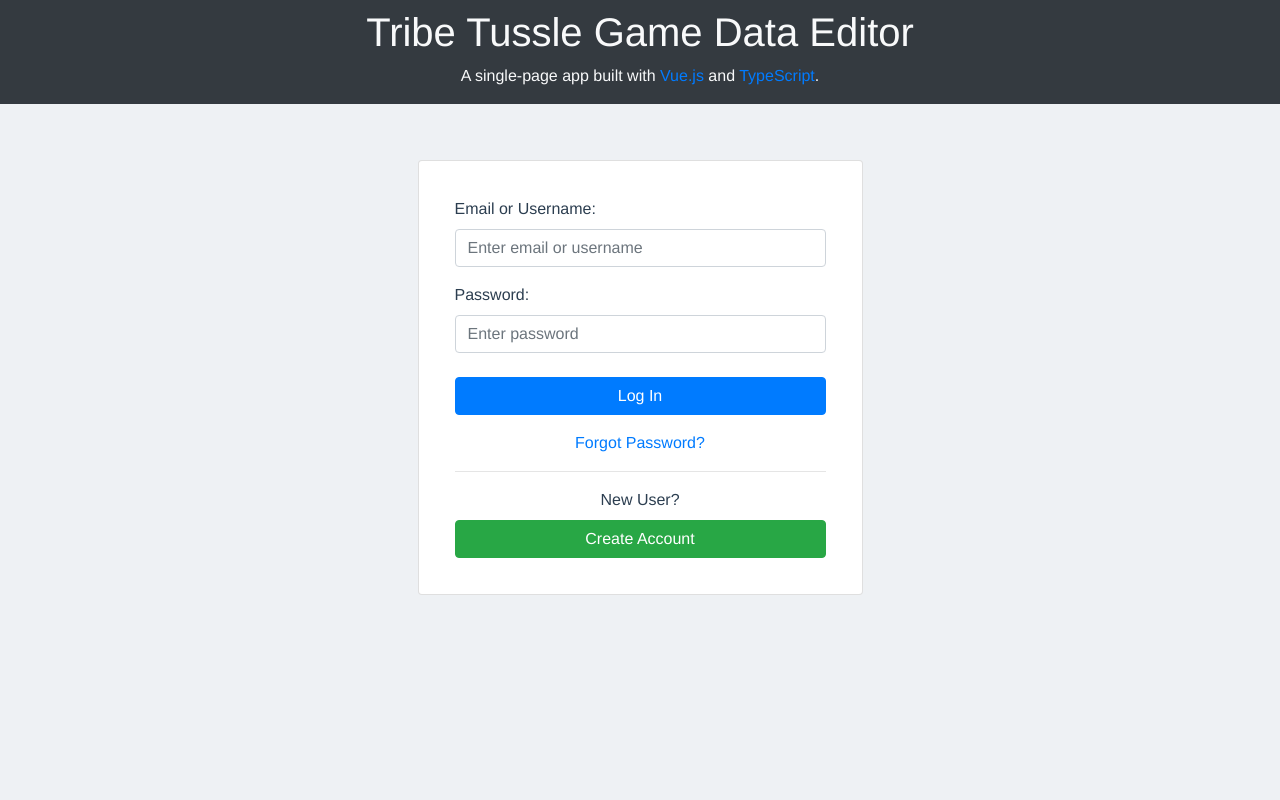
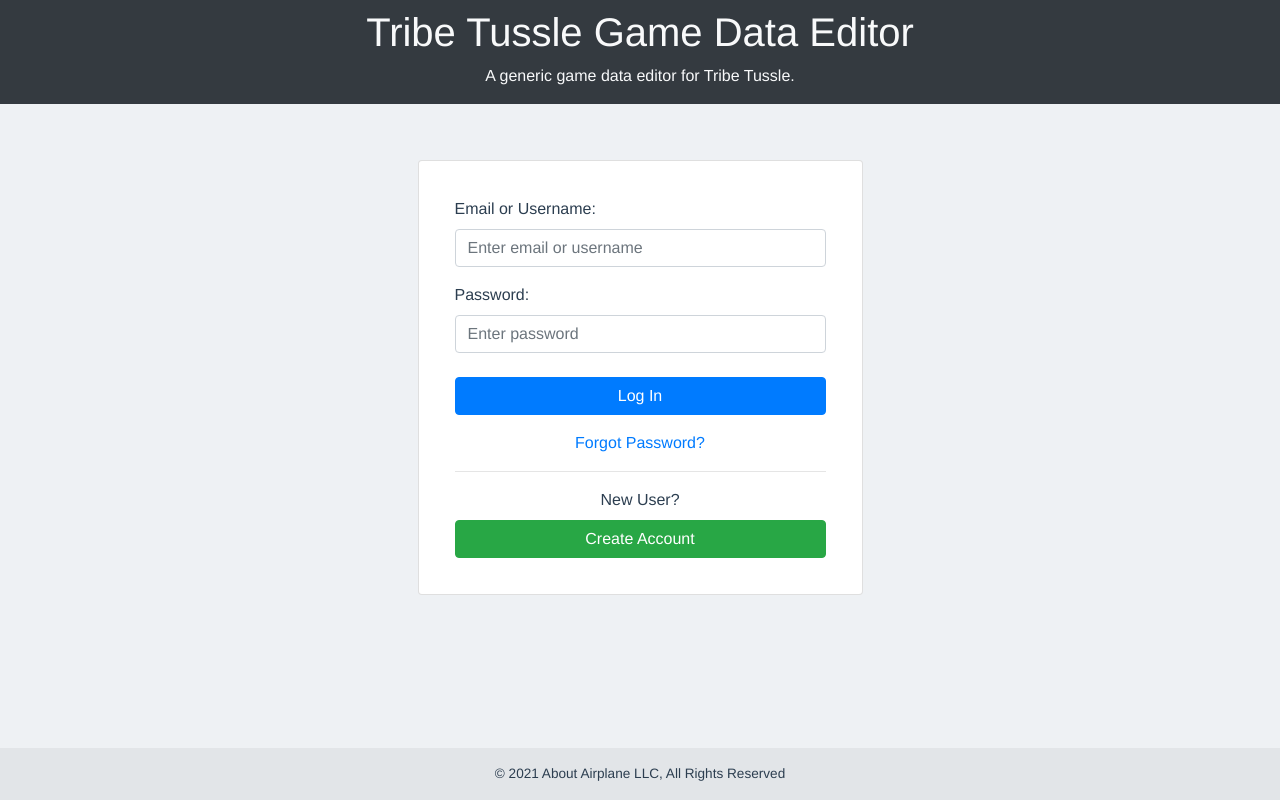
Before and after one commit to lmanco/TribeTussleGameDataEditor, a Vue app in the folder TribeTussleGameDataEditor.Web/: page /login in a window 1280 px wide. Built offline with nearby package versions, Linux system fonts and the light colour scheme; what vue-mq would draw is missing.

Commit message:
Update app tagline and add copyright footer

```diff
--- a/TribeTussleGameDataEditor.Web/src/App.vue
+++ b/TribeTussleGameDataEditor.Web/src/App.vue
@@ -1,6 +1,11 @@
 <template>
     <div id="app">
-        <router-view/>
+        <div id="content">
+            <router-view />
+        </div>
+        <footer class="text-center p-3" style="background-color: rgba(0, 0, 0, 0.05);">
+            &copy; 2021 About Airplane LLC, All Rights Reserved
+        </footer>
     </div>
 </template>
 
@@ -42,6 +47,10 @@
         -webkit-font-smoothing: antialiased;
         -moz-osx-font-smoothing: grayscale;
         color: #2c3e50;
+
+       display: flex;
+       flex-direction: column;
+       min-height: 100vh;
     }
 
     #nav {
@@ -60,4 +69,13 @@
     body {
         background-color: #EEF1F4 !important;
     }
+
+    div#content {
+        flex-grow: 1;
+    }
+
+    footer {
+        margin-top: 12px;
+        font-size: 0.85rem;
+    }
 </style>
--- a/TribeTussleGameDataEditor.Web/src/views/Login.vue
+++ b/TribeTussleGameDataEditor.Web/src/views/Login.vue
@@ -1,12 +1,12 @@
 <template>
     <div>
         <div class="home page-header bg-dark text-light">
-            <b-container>
+            <b-container class="text-center">
                 <b-row align-h="center">
                     <h1>Tribe Tussle Game Data Editor</h1>
                 </b-row>
                 <b-row align-h="center">
-                    <p>A single-page app built with <a href="https://vuejs.org" target="_blank">Vue.js</a> and <a href="http://www.typescriptlang.org/" target="_blank">TypeScript</a>.</p>
+                    <p>A generic game data editor for Tribe Tussle.</p>
                 </b-row>
             </b-container>
         </div>
```
